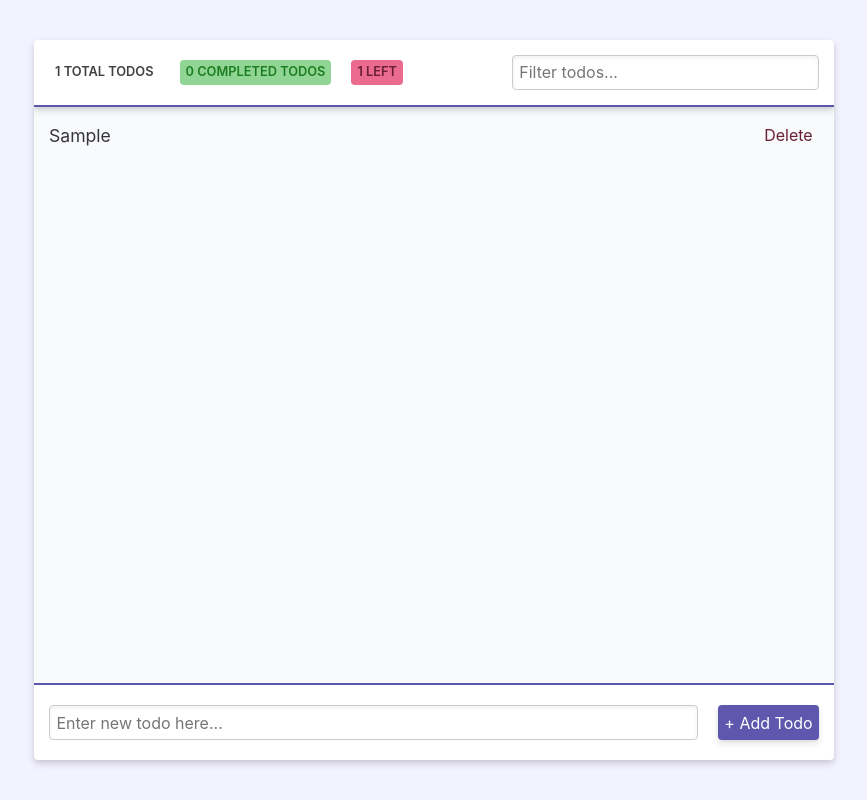
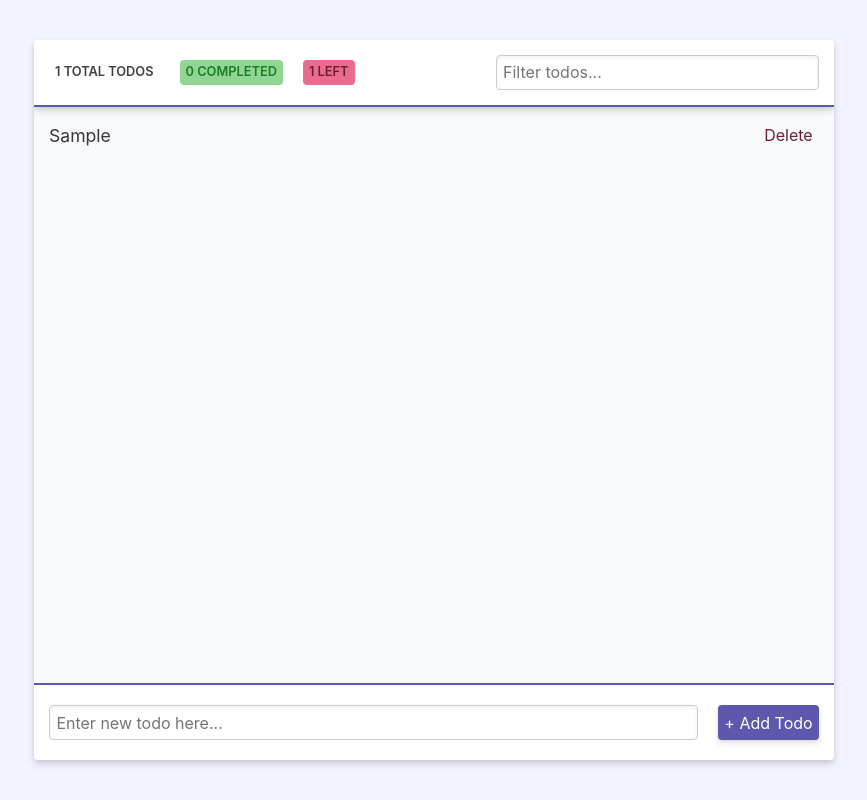
Before and after one commit to MichaelSavoia/Svelte-Todos, a Svelte app: page / in a window 1280 px wide. Both pictures are taken after typing "Sample" into the empty fields and a click on the button "+ Add Todo". Shown: the whole page, without its empty margins (206-1073 px from the left). Built offline with nearby package versions, Linux system fonts and the light colour scheme.

Commit message:
removed todo from completed badge

```diff
--- a/src/Header.svelte
+++ b/src/Header.svelte
@@ -54,7 +54,7 @@
   <div class="badge-group">
     <div class="badge total-todos-count">{todos.length} total todos</div>
     {#if todos.length}
-      <div class="badge completed-todos-count">{todos.filter(todo => todo.completed).length} completed todos</div>
+      <div class="badge completed-todos-count">{todos.filter(todo => todo.completed).length} completed</div>
       <div class="badge todos-left-count">{todos.filter(todo => !todo.completed).length} left</div>
     {/if}
   </div>
```
